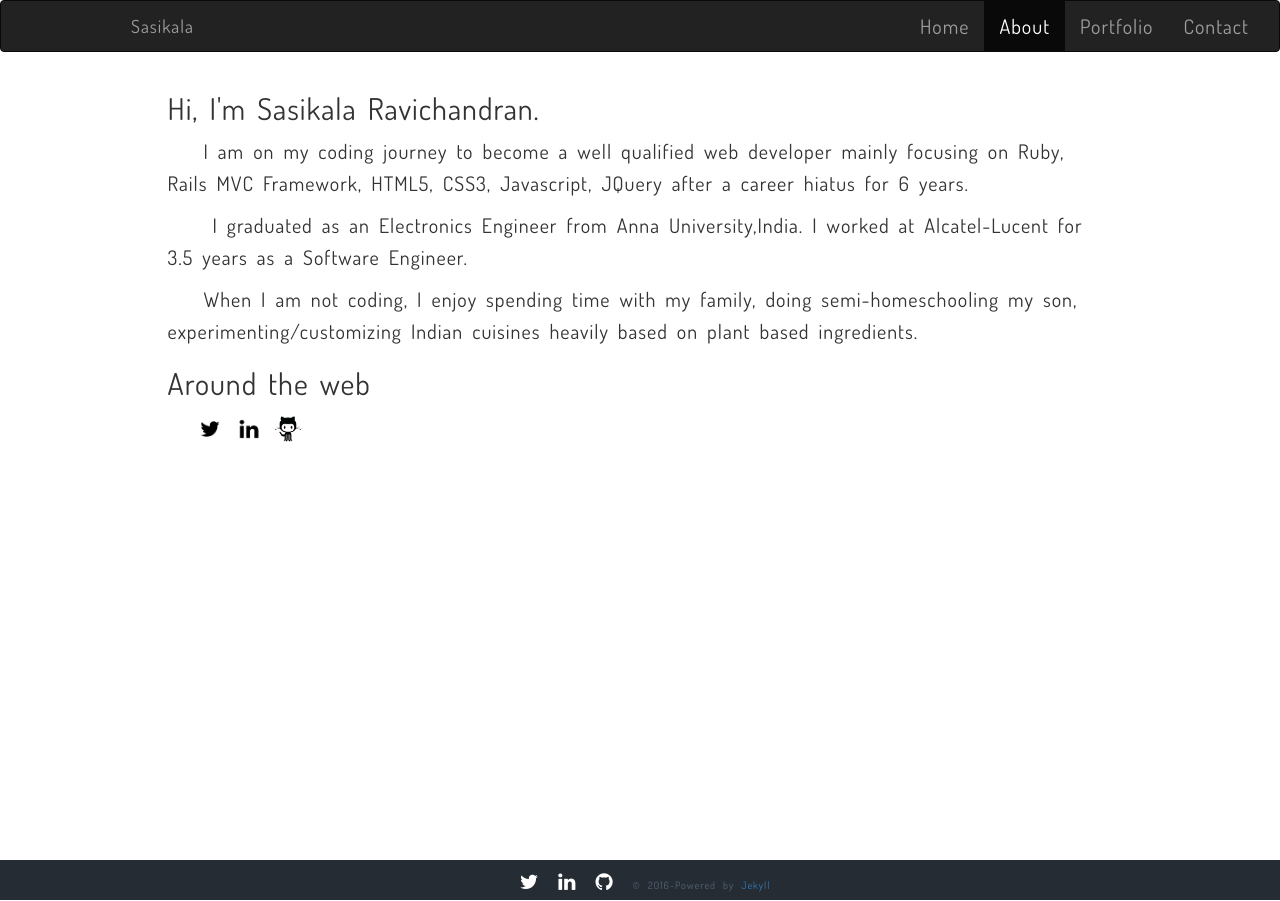
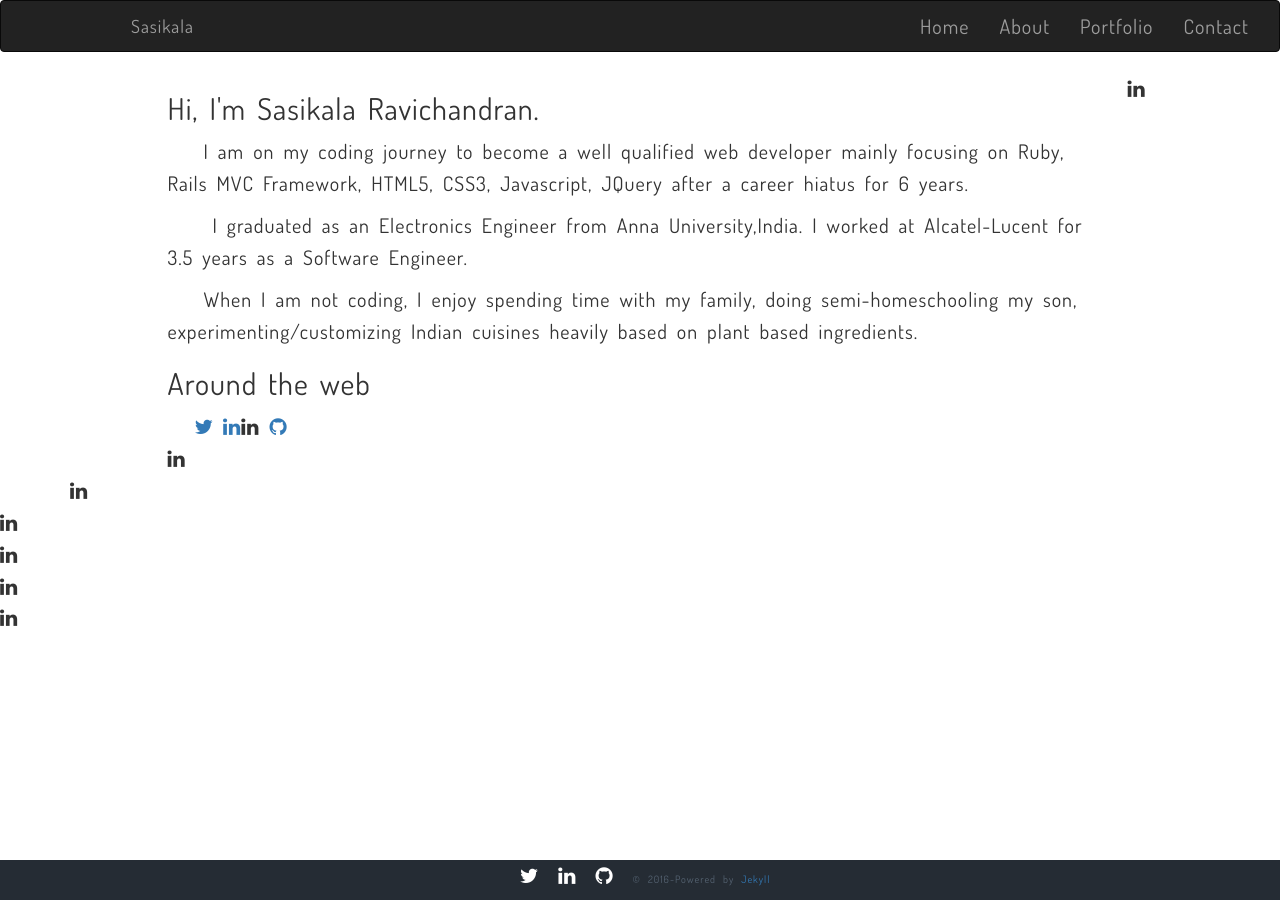
Before and after one commit to Sasikala-Ravichandran/sasi-kala.github.io, a Jekyll site: the page built from about.html, in a window 1280 px wide. Built offline with Jekyll 4.4.1, drawn with Linux system fonts in a browser that asks for light colours; nearby versions of some CDN libraries; Markdown is read by kramdown in place of the engine named in the settings; comment, search, counter and statistics services are not loaded.

Commit message:
Modified about page

```diff
--- a/_config.yml
+++ b/_config.yml
@@ -4,7 +4,7 @@
     url: /
   - text: About
     title: About
-    url: /about.html
+    url: /about
   - text: Portfolio
     title: Portfolio
     url: /portfolio.html
@@ -20,3 +20,4 @@
 sass:
     sass_dir: _sass
     style: compressed
+permalink: /blog/:title
--- a/_layouts/post.html
+++ b/_layouts/post.html
@@ -2,7 +2,7 @@
 layout: default
 ---
 
-
+sasi {{ page.url }}
 <article id="post">
   <div class="container">
     <div class="row">
--- a/about.html
+++ b/about.html
@@ -8,11 +9,20 @@
   <br>
   <p> &nbsp;&nbsp;&nbsp;&nbsp;I am on my coding journey to become a well qualified web developer mainly focusing on Ruby, Rails MVC Framework, HTML5, CSS3, Javascript, JQuery after a career hiatus for 6 years.<br>&nbsp;&nbsp;&nbsp;&nbsp; I graduated as an Electronics Engineer from Anna University,India. I worked at Alcatel-Lucent for 3.5 years as a Software Engineer.<br> <!-- Show your passion-->&nbsp;&nbsp;&nbsp;&nbsp;When I am not coding, I enjoy spending time with my family, doing semi-homeschooling my son, experimenting/customizing Indian cuisines heavily based on plant based ingredients. <br></p>
 
+  <br>
   <h2>Around the web</h2>
   &nbsp;&nbsp;
-  <a href="https://twitter.com/sasikalaravicha"><img src="img/twitter-wrap.png" alt="Twitter Logo" height="30" width="30"></a>
-  <a href="https://www.linkedin.com/in/sasikala-ravichandran-5b066419"><img src="img/linkedin-wrap.png" alt="Linkedin Logo" height="30" width="30"></a>
-  <a href="https://github.com/Sasikala-Ravichandran"><img src="img/github-wrap.png" alt="Github Logo"height="30" width="30" ></a>
+  <a href="https://twitter.com/sasikalaravicha">
+    <i class="fa fa-twitter"></i>
+  </a>
+
+  <a href="https://www.linkedin.com/in/sasikala-ravichandran-5b066419">
+    <i class="fa fa-linkedin">
+  </a>
+
+  <a href="https://github.com/Sasikala-Ravichandran">
+    <i class="fa fa-github"></i>
+  </a>
 
    <!-- No need
   <h2>Contact me</h2>
```
Also changed, not shown: other parts of about.html (+1 -0 lines), _posts/2015-12-15-post3.md (+1 -0 lines).
